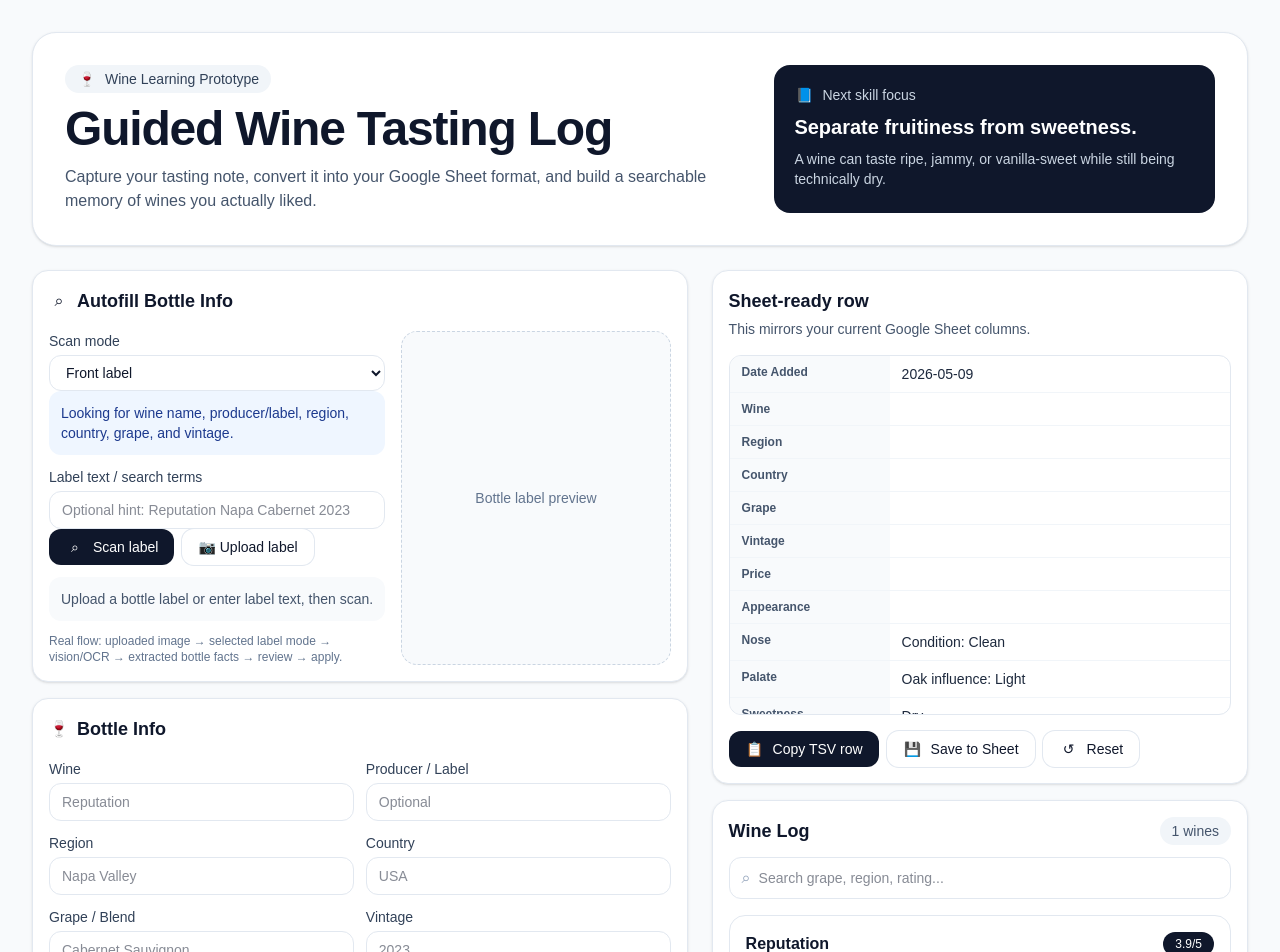
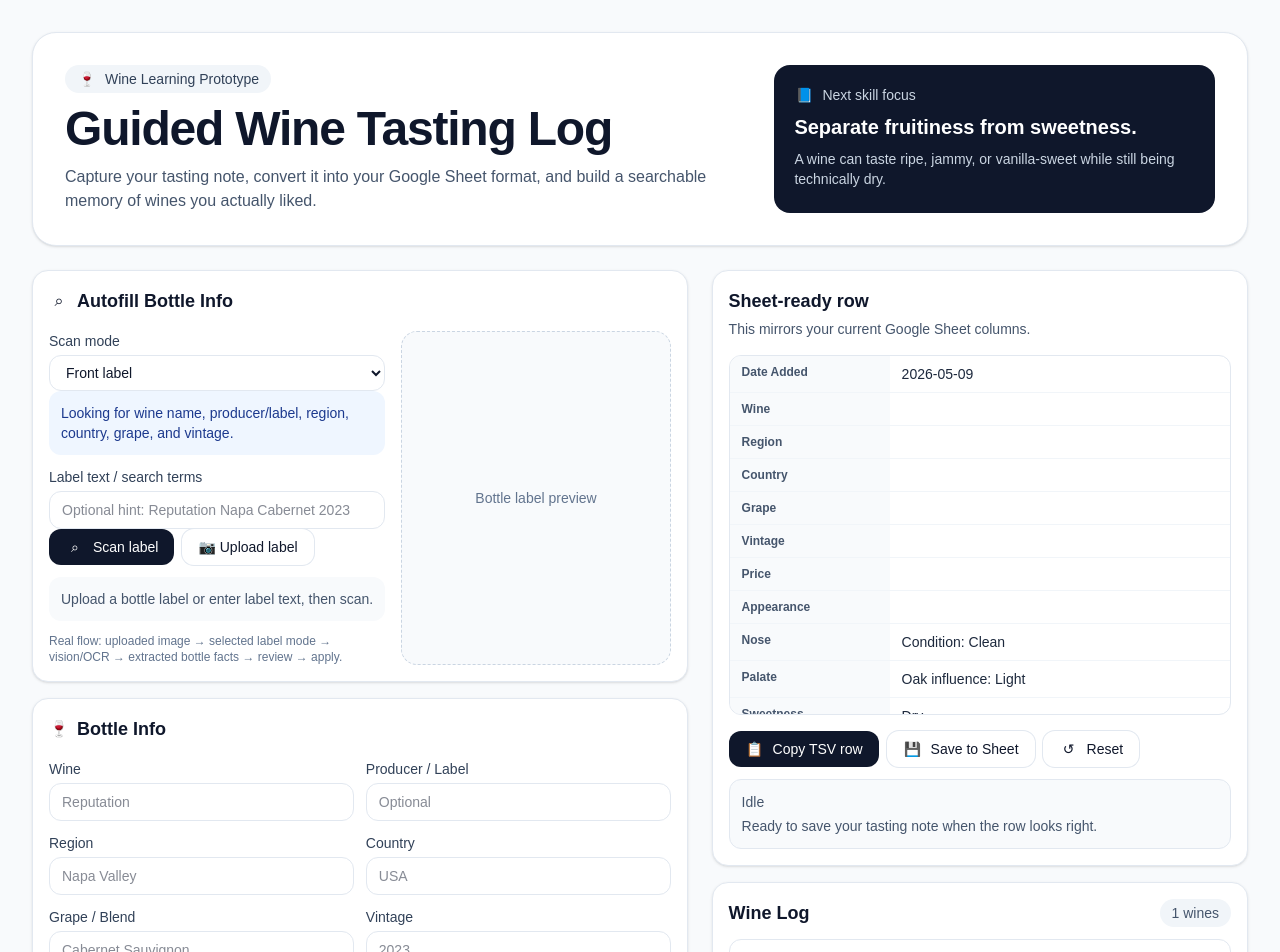
Before and after one commit to jsunarto/wineapp, a Next.js app: page / in a window 1280 px wide. Shown: the top 952 px of the page. Built offline with nearby package versions, Linux system fonts and the light colour scheme.

Commit message:
Reconcile scan branch with save status UX

```diff
--- a/app/page.jsx
+++ b/app/page.jsx
@@ -43,6 +43,8 @@ const sheetColumns = [
   "Expert / Expected Tasting Notes",
   "Critic Score / Source",
 ];
+
+const INITIAL_LOOKUP_STATUS = "Upload a bottle label or enter label text, then scan.";
 
 const starterWine = {
   dateAdded: new Date().toISOString().slice(0, 10),
@@ -337,6 +339,31 @@ function Section({ title, icon, children }) {
   );
 }
 
+function SaveStatusMessage({ status }) {
+  const currentStatus = status || {
+    type: "idle",
+    message: "Ready to save your tasting note when the row looks right.",
+  };
+  const classNames = {
+    idle: "border-slate-200 bg-slate-50 text-slate-600",
+    saving: "border-blue-200 bg-blue-50 text-blue-800",
+    success: "border-green-200 bg-green-50 text-green-800",
+    error: "border-red-200 bg-red-50 text-red-800",
+  };
+
+  return (
+    <div role="status" aria-live="polite" className={`mt-3 rounded-xl border p-3 text-sm ${classNames[currentStatus.type]}`}>
+      <div className="font-medium">
+        {currentStatus.type === "idle" && "Idle"}
+        {currentStatus.type === "saving" && "Saving"}
+        {currentStatus.type === "success" && "Saved successfully"}
+        {currentStatus.type === "error" && "Save failed"}
+      </div>
+      <p className="mt-1">{currentStatus.message}</p>
+    </div>
+  );
+}
+
 function createStarterWine() {
   return {
     ...starterWine,
@@ -381,7 +408,7 @@ export default function WineTastingAppPrototype() {
   const [isSaving, setIsSaving] = useState(false);
   const [lookupText, setLookupText] = useState("");
   const [scanMode, setScanMode] = useState("Front label");
-  const [lookupStatus, setLookupStatus] = useState("Upload a bottle label or enter label text, then scan.");
+  const [lookupStatus, setLookupStatus] = useState(INITIAL_LOOKUP_STATUS);
   const [labelPreview, setLabelPreview] = useState(null);
   const [labelFile, setLabelFile] = useState(null);
   const [isScanning, setIsScanning] = useState(false);
@@ -434,10 +461,11 @@ export default function WineTastingAppPrototype() {
     setWine(createStarterWine());
     setLookupText("");
     setScanMode("Front label");
-    setLookupStatus("Upload a bottle label or enter label text, then scan.");
+    setLookupStatus(INITIAL_LOOKUP_STATUS);
     setLabelFile(null);
     clearLabelPreview();
     setAutofillResult(null);
+    setCopied(false);
     setLabelInputKey((key) => key + 1);
 
     if (clearSaveStatus) {
@@ -457,7 +485,7 @@ export default function WineTastingAppPrototype() {
     }
 
     const rowToSave = buildSheetRow(wine);
-    setSaveStatus({ type: "info", message: "Saving tasting note to Google Sheet..." });
+    setSaveStatus({ type: "saving", message: "Saving tasting note to Google Sheet..." });
     setIsSaving(true);
 
     try {
@@ -730,20 +758,7 @@ export default function WineTastingAppPrototype() {
                   {Icons.reset} Reset
                 </button>
               </div>
-              {saveStatus && (
-                <p
-                  role="status"
-                  className={`mt-3 rounded-xl p-3 text-sm ${
-                    saveStatus.type === "success"
-                      ? "bg-green-50 text-green-800"
-                      : saveStatus.type === "error"
-                        ? "bg-red-50 text-red-800"
-                        : "bg-slate-50 text-slate-600"
-                  }`}
-                >
-                  {saveStatus.message}
-                </p>
-              )}
+              <SaveStatusMessage status={saveStatus} />
             </div>
 
             <div className="rounded-2xl border border-slate-200 bg-white p-4 shadow-sm">
```
